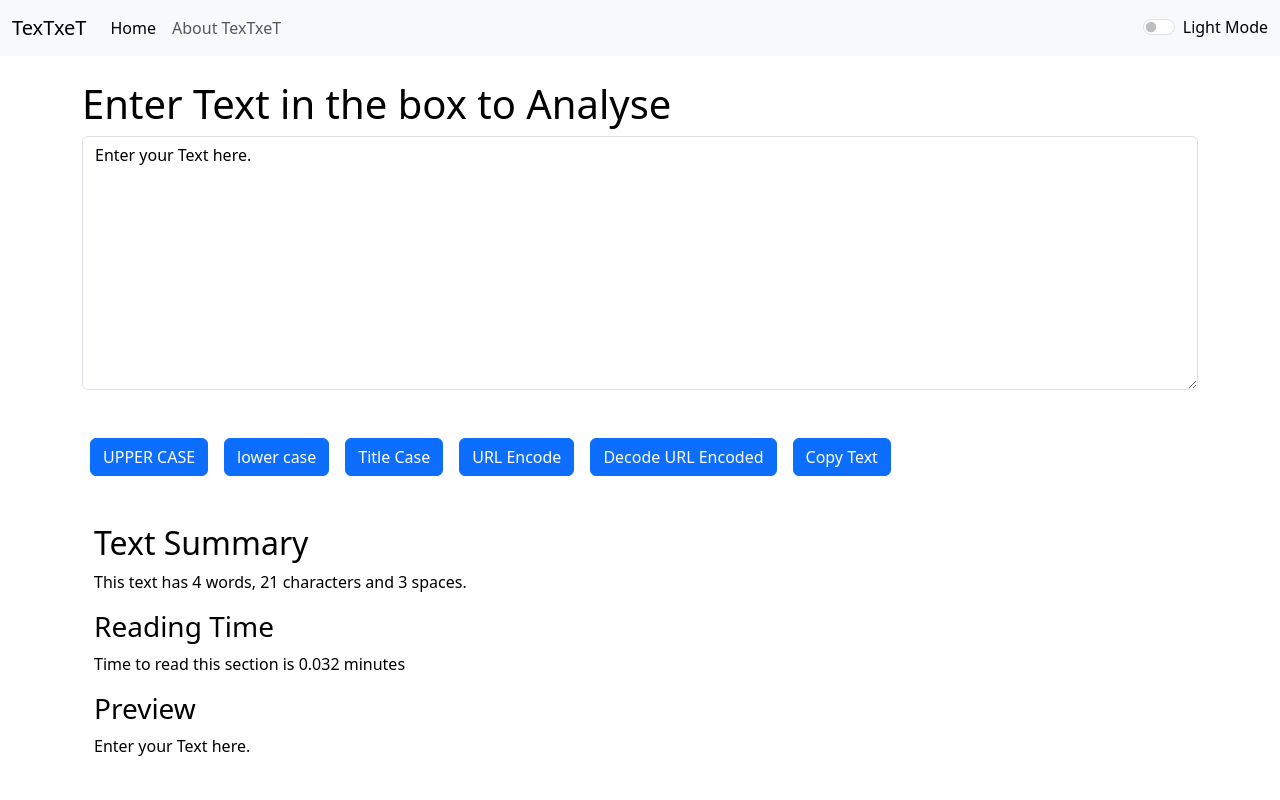
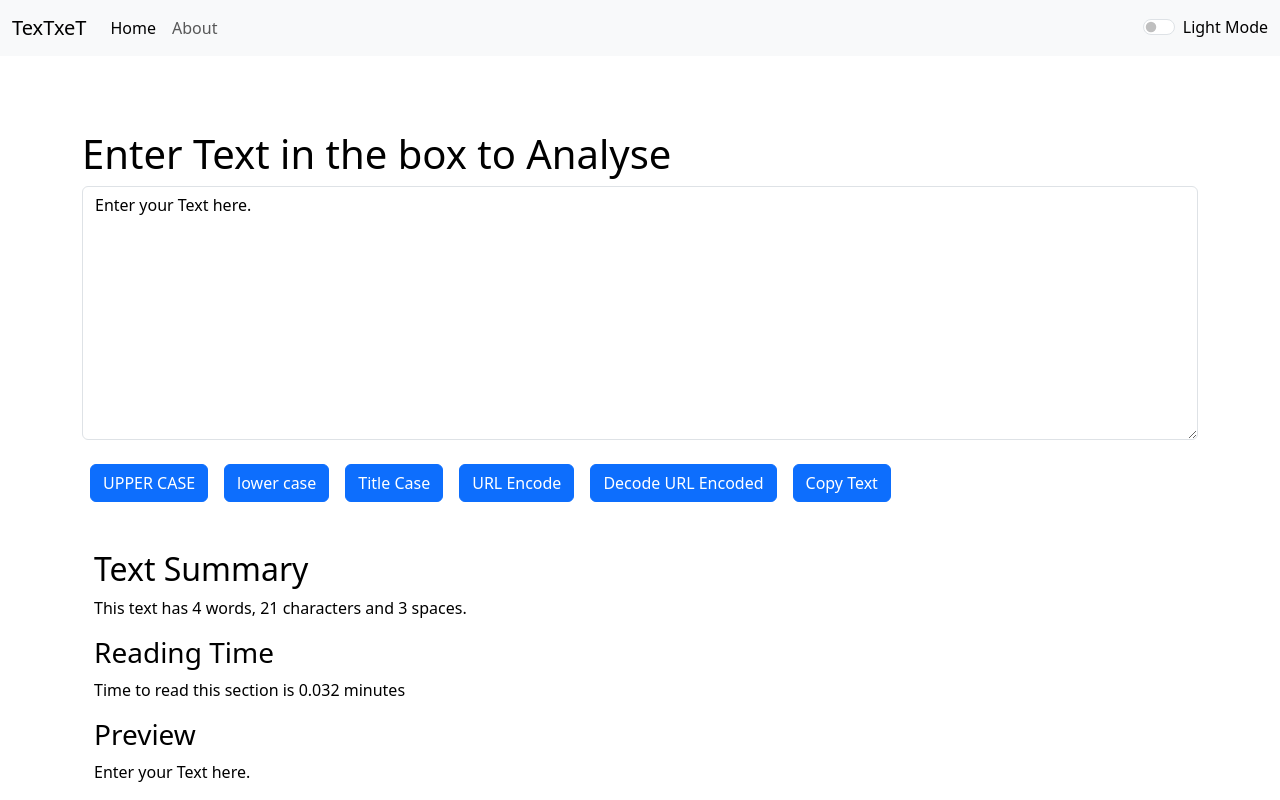
Before and after one commit to Manan-Rastogi/TexTxeT, a React (Create React App) app: page / in a window 1280 px wide. Built offline with nearby package versions, Linux system fonts and the light colour scheme.

Commit message:
Some Enhancements done in Code

```diff
--- a/public/index.html
+++ b/public/index.html
@@ -7,7 +7,7 @@
     <meta name="theme-color" content="#000000" />
     <meta
       name="description"
-      content="TexTxeT is a utility to play around with text."
+      content="TexTxeT is a utility to play around with text. You can convert your text to Uppercase, Lowercase, Titlecase. You can also URL Encode or URL Decode your text. Count of Words, characters and spaces is automatically displayed."
     />
     <link rel="apple-touch-icon" href="%PUBLIC_URL%/apple-touch-icon.png" />
     <!--
--- a/src/App.js
+++ b/src/App.js
@@ -41,7 +41,7 @@ function App() {
 
   const toggleMode = () => {
     if (mode === "light") {
-      document.body.style = `background: black;`  // Look for a better way to do so in future.
+      document.body.style = `background: black;`; // Look for a better way to do so in future.
       setMode("dark");
       setModeText("Light");
       setStyles({ color: "white", backgroundColor: "black" });
@@ -57,7 +57,7 @@ function App() {
       //   document.title = "Why Title Changing"
       // }, 2000);
     } else {
-      document.body.style = `background: white;`
+      document.body.style = `background: white;`;
       setMode("light");
       setModeText("Dark");
       setStyles({ color: "black", backgroundColor: "white" });
@@ -73,7 +73,7 @@ function App() {
       <Router>
         <Navbar
           title="TexTxeT"
-        aboutText="About TexTxeT"
+          aboutText="About"
           mode={mode}
           modeText={modeText}
           toggleMode={toggleMode}
@@ -83,15 +83,21 @@ function App() {
 
         <Routes>
           <Route
-            exact path="/"
+            exact
+            path="/"
             element={
               <TextArea
                 heading="Enter Text in the box to Analyse"
                 styles={styleTextArea}
+                alertHandle={showAlert}
               />
             }
           ></Route>
-          <Route exact path="/about" element={<About styles={styleAbout} />}></Route>
+          <Route
+            exact
+            path="/about"
+            element={<About styles={styleAbout} />}
+          ></Route>
         </Routes>
       </Router>
     </div>
--- a/src/Components/About.js
+++ b/src/Components/About.js
@@ -24,10 +24,10 @@ export default function About(props) {
               data-bs-parent="#accordionExample"
             >
               <div className="accordion-body" style={props.styles}>
-                Lorem ipsum dolor sit amet consectetur adipisicing elit. Optio
-                dolor numquam id, ex quam beatae ipsam a consectetur laudantium
-                vel veritatis corrupti delectus quis cupiditate adipisci eius.
-                Natus dicta nostrum voluptas repellat a maiores.
+                TexTxeT is an amazing utility to manipulate your text. You can
+                convert your text in Uppercase, Lowercase, Titlecase. You can
+                also URL Encode and Decode your text, count words, characters,
+                spaces and preview it nicely.
               </div>
             </div>
           </div>
--- a/src/Components/Alert.js
+++ b/src/Components/Alert.js
@@ -1,13 +1,21 @@
 import React from "react";
 
 export default function Alert(props) {
-    const capitalize = (text) => {
-        return text[0].toUpperCase() + text.slice(1).toLowerCase()
-    }
+  const capitalize = (text) => {
+    return text[0].toUpperCase() + text.slice(1).toLowerCase();
+  };
 
   return (
-        props.alert && <div className={`alert alert-${props.alert.type} alert-dismissible fade show`} role="alert">
-        <strong>{capitalize(props.alert.type)}</strong>{": " + props.alert.message}
-      </div>
-    );
+    <div style={{ height: "50px" }}>
+      {props.alert && (
+        <div
+          className={`alert alert-${props.alert.type} alert-dismissible fade show`}
+          role="alert"
+        >
+          <strong>{capitalize(props.alert.type)}</strong>
+          {": " + props.alert.message}
+        </div>
+      )}
+    </div>
+  );
 }
--- a/src/Components/Navbar.js
+++ b/src/Components/Navbar.js
@@ -10,6 +10,7 @@ export default function Navbar(props) {
         className={`navbar navbar-expand-lg navbar-${props.mode} bg-${props.mode}`}
         style={{ color: props.styles.color }}
       >
+
         <div className="container-fluid">
           <Link className="navbar-brand" to={`/`}>
             {props.title}
--- a/src/Components/TextArea.js
+++ b/src/Components/TextArea.js
@@ -1,5 +1,4 @@
 import { useState } from "react";
-import Alert from "./Alert";
 
 
 
@@ -49,23 +48,13 @@ export default function TextArea(props) {
     let copyText = text
     navigator.clipboard.writeText(copyText)
 
-    showAlert("Text Copied to Clipboard.", "success")
+    props.alertHandle("Text Copied to Clipboard.", "success")
   }
 
-  const [alert, setAlert] = useState(null);
-
-  const showAlert = (message, type) => {
-    setAlert({ message: message, type: type });
-
-    setTimeout(() => {
-      setAlert(null)
-    }, 1500);
-  };
 
   return (
     <>
-    <Alert alert={alert}/>
-      <div className="container mb-3 my-4">
+      <div className="container my-4 mb-3">
         <h1>{props.heading}</h1>
         <textarea
           className="form-control"
@@ -76,47 +65,47 @@ export default function TextArea(props) {
           onChange={handleOnChangeTextArea}
           style={props.styles}
         ></textarea>
-        <button
-          className="btn btn-primary my-5 mx-2"
+        <button disabled={text.length === 0}
+          className="btn btn-primary mt-4 mx-2"
           onClick={handleOnClickUpperCase}
         >
           UPPER CASE
         </button>
-        <button
-          className="btn btn-primary my-5 mx-2"
+        <button disabled={text.length === 0}
+          className="btn btn-primary mt-4 mx-2"
           onClick={handleOnClickLowerCase}
         >
           lower case
         </button>
-        <button
-          className="btn btn-primary my-5 mx-2"
+        <button disabled={text.length === 0}
+          className="btn btn-primary mt-4 mx-2"
           onClick={handleOnClickTitleCase}
         >
           Title Case
         </button>
 
-        <button
-          className="btn btn-primary my-5 mx-2"
+        <button disabled={text.length === 0}
+          className="btn btn-primary mt-4 mx-2"
           onClick={handleOnClickURLEncode}
         >
           URL Encode
         </button>
 
-        <button
-          className="btn btn-primary my-5 mx-2"
+        <button disabled={text.length === 0}
+          className="btn btn-primary mt-4 mx-2"
           onClick={handleOnClickURLDecode}
         >
           Decode URL Encoded
         </button>
 
-        <button
-          className="btn btn-primary my-5 mx-2"
+        <button disabled={text.length === 0}
+          className="btn btn-primary mt-4 mx-2"
           onClick={handleOnClickCopyText}
         >
           Copy Text
         </button>
 
-        <div className="container">
+        <div className="container mt-5">
           <div>
             <h2>Text Summary</h2>
             <p>
@@ -143,7 +132,7 @@ export default function TextArea(props) {
           </div>
           <div>
             <h3>Preview</h3>
-            <p>{text}</p>
+            <p>{text.length > 0 ? text : "Nothing to Preview."}</p>
           </div>
         </div>
       </div>
```
Also changed, not shown: public/logo192.png (deleted), public/logo512.png (deleted), public/manifest.json. Lines whose indentation alone changed are shown as unchanged.
